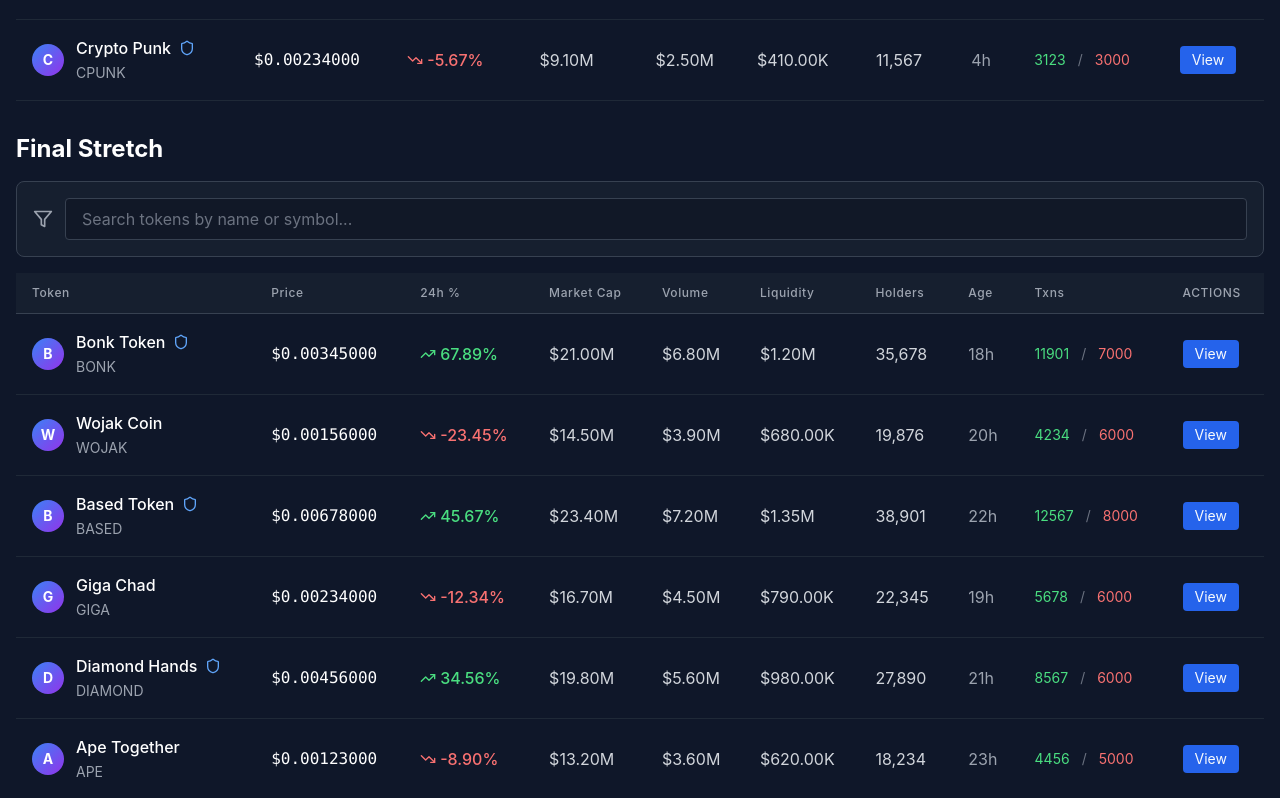
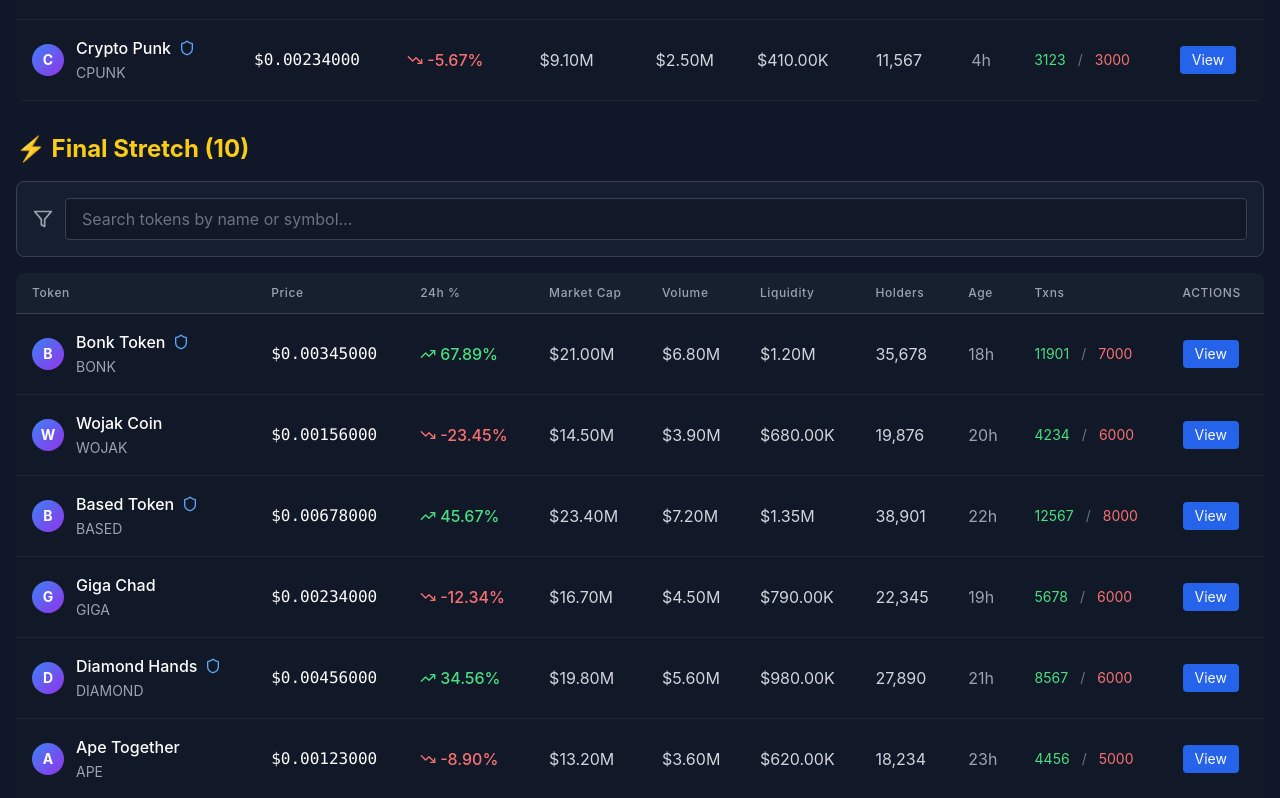
Before and after one commit to IsJn-227/token-trading-table, a Next.js app: page / in a window 1280 px wide. Shown: the part 922-1720 px from the top of the page. Built offline with nearby package versions, Linux system fonts and the light colour scheme.

Commit message:
debug: add comprehensive console logging to find token rendering issue

```diff
--- a/components/TokenTable/TokenFilters.tsx
+++ b/components/TokenTable/TokenFilters.tsx
@@ -15,7 +15,10 @@
       <div className="flex items-center justify-between gap-4">
         <div className="flex items-center gap-3 flex-1">
           <Filter className="w-5 h-5 text-gray-400" />
+          <label htmlFor="token-search" className="sr-only">Search tokens</label>
           <input
+            id="token-search"
+            name="token-search"
             type="text"
             placeholder="Search tokens by name or symbol..."
             value={filters.search}
@@ -28,6 +31,7 @@
           <button
             onClick={() => dispatch(resetFilters())}
             className="flex items-center gap-2 px-4 py-2 bg-gray-700 hover:bg-gray-600 text-white rounded transition-colors"
+            aria-label="Clear search filters"
           >
             <X className="w-4 h-4" />
             Clear
--- a/components/TokenTable/TokenTable.tsx
+++ b/components/TokenTable/TokenTable.tsx
@@ -13,19 +13,30 @@
 }
 
 export default function TokenTable({ category, tokens }: TokenTableProps) {
+  console.log(`🔍 [${category}] TokenTable received:`, {
+    tokensLength: tokens?.length,
+    category,
+    firstToken: tokens?.[0]?.name
+  });
+
   const [sortState, setSortStateLocal] = useState<SortState>({
     column: null,
     direction: "asc",
   });
 
-  // Filter tokens by category first
   const categoryTokens = useMemo(() => {
-    if (!category || category === 'all') return tokens;
-    return tokens.filter(token => token.category === category);
+    if (!category || category === 'all') {
+      console.log(`✅ [${category}] Returning all ${tokens?.length} tokens`);
+      return tokens;
+    }
+    const filtered = tokens.filter(token => token.category === category);
+    console.log(`✅ [${category}] Filtered to ${filtered.length} tokens`);
+    console.log(`   Sample token categories:`, tokens.slice(0, 3).map(t => `${t.name}: ${t.category}`));
+    return filtered;
   }, [tokens, category]);
 
-  // Apply additional filters (currently returns all tokens)
   const filteredTokens = useFilters(categoryTokens);
+  console.log(`🎯 [${category}] After useFilters: ${filteredTokens?.length} tokens`);
 
   const sortedTokens = useMemo(() => {
     if (!sortState.column || !sortState.direction) {
@@ -44,6 +55,8 @@
     });
   }, [filteredTokens, sortState]);
 
+  console.log(`📋 [${category}] FINAL sortedTokens: ${sortedTokens?.length}`);
+
   const handleSort = (column: keyof Token) => {
     setSortStateLocal((prev) => ({
       column,
@@ -52,24 +65,38 @@
     }));
   };
 
-  if (sortedTokens.length === 0) {
+  if (!sortedTokens || sortedTokens.length === 0) {
+    console.warn(`⚠️ [${category}] NO TOKENS TO DISPLAY!`, {
+      categoryTokens: categoryTokens?.length,
+      filteredTokens: filteredTokens?.length,
+      sortedTokens: sortedTokens?.length
+    });
     return (
-      <div className="w-full p-4 text-center text-gray-400 bg-gray-800 rounded">
-        <p>No tokens in category: {category}</p>
+      <div className="w-full p-6 text-center bg-red-900/20 border border-red-500 rounded">
+        <p className="text-red-400 font-bold text-lg">⚠️ No tokens in category: {category}</p>
+        <div className="mt-4 text-sm text-gray-400 space-y-1">
+          <p>Received: {tokens?.length || 0} tokens</p>
+          <p>Category filtered: {categoryTokens?.length || 0} tokens</p>
+          <p>After filters: {filteredTokens?.length || 0} tokens</p>
+          <p>Check browser console for details</p>
+        </div>
       </div>
     );
   }
 
+  console.log(`✅ [${category}] RENDERING ${sortedTokens.length} ROWS NOW!`);
+
   return (
     <div className="w-full">
       <TokenFilters />
-      <div className="overflow-x-auto">
-        <table className="w-full">
+      <div className="overflow-x-auto bg-gray-900 rounded-lg">
+        <table className="w-full border-collapse">
           <TokenHeader sortState={sortState} onSort={handleSort} />
           <tbody>
-            {sortedTokens.map((token) => (
-              <TokenRow key={token.id} token={token} />
-            ))}
+            {sortedTokens.map((token, idx) => {
+              console.log(`  └─ Row ${idx}: ${token.name} (${token.symbol})`);
+              return <TokenRow key={token.id} token={token} />;
+            })}
           </tbody>
         </table>
       </div>
--- a/components/TokenTable/TokenTableContainer.tsx
+++ b/components/TokenTable/TokenTableContainer.tsx
@@ -17,38 +17,65 @@
     (state: RootState) => state.tokens
   );
 
+  console.log('🎯 TokenTableContainer state:', {
+    tokensCount: tokens?.length,
+    isLoading,
+    error,
+    firstToken: tokens?.[0]?.name
+  });
+
   if (isLoading) {
+    console.log('⏳ Still loading...');
     return <LoadingSpinner />;
   }
 
   if (error) {
+    console.error('❌ Error:', error);
     return <ErrorMessage message={error} />;
   }
 
-  // Show debug info if no tokens
-  if (tokens.length === 0) {
+  if (!tokens || tokens.length === 0) {
+    console.warn('⚠️ No tokens in Redux store!');
     return (
-      <div className="text-white p-8">
-        <h1 className="text-2xl mb-4">No tokens loaded</h1>
-        <p>Check console for errors</p>
+      <div className="text-white p-8 bg-red-900/20 border border-red-500 rounded">
+        <h1 className="text-2xl mb-4">⚠️ No tokens loaded</h1>
+        <p>Redux state: {JSON.stringify({ tokensCount: tokens?.length, isLoading, error })}</p>
+        <p className="mt-2">Check console for more details</p>
       </div>
     );
   }
 
+  const newPairs = tokens.filter(t => t.category === 'new-pairs');
+  const finalStretch = tokens.filter(t => t.category === 'final-stretch');
+  const migrated = tokens.filter(t => t.category === 'migrated');
+
+  console.log('📊 Category breakdown:', {
+    total: tokens.length,
+    newPairs: newPairs.length,
+    finalStretch: finalStretch.length,
+    migrated: migrated.length
+  });
+
   return (
     <div className="space-y-8">
       <section>
-        <h2 className="text-2xl font-bold mb-4 text-white">New Pairs</h2>
+        <h2 className="text-2xl font-bold mb-4 text-green-400">
+          ✅ New Pairs ({newPairs.length})
+        </h2>
         <TokenTable category="new-pairs" tokens={tokens} />
       </section>
 
       <section>
-        <h2 className="text-2xl font-bold mb-4 text-white">Final Stretch</h2>
+        <h2 className="text-2xl font-bold mb-4 text-yellow-400">
+          ⚡ Final Stretch ({finalStretch.length})
+        </h2>
         <TokenTable category="final-stretch" tokens={tokens} />
       </section>
 
       <section>
-        <h2 className="text-2xl font-bold mb-4 text-white">Migrated</h2>
+        <h2 className="text-2xl font-bold mb-4 text-blue-400">
+          🚀 Migrated ({migrated.length})
+        </h2>
         <TokenTable category="migrated" tokens={tokens} />
       </section>
     </div>
```
